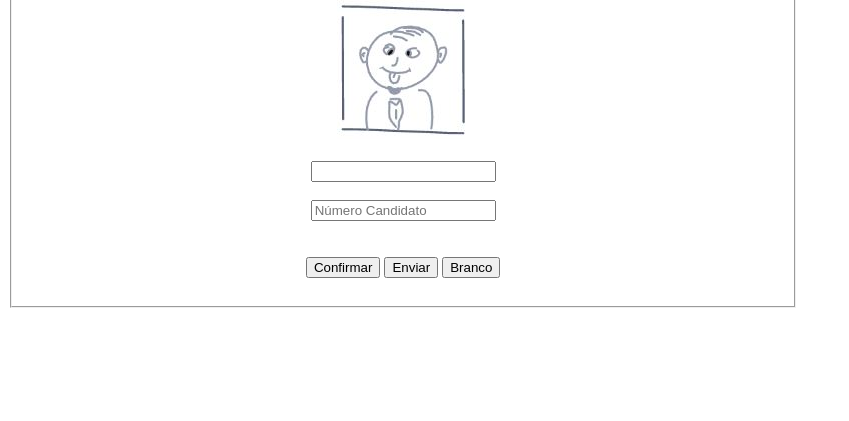
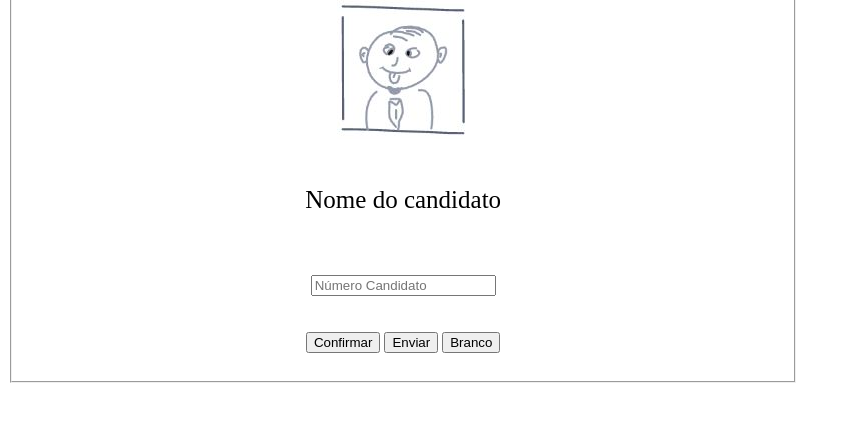
Before and after one commit to MarioPortfolio/ProjetosForm, a plain HTML site: page urnaEletronica/urnaEletronica.html in a window 1280 px wide. Shown: the part 95-516 px from the top of the page, without its empty margins (0-849 px from the left). Drawn offline with Linux system fonts and the light colour scheme.

Commit message:
Urna finalizada

```diff
--- a/urnaEletronica/urnaEletronica.html
+++ b/urnaEletronica/urnaEletronica.html
@@ -12,6 +12,10 @@
             width: 60%;
         }
 
+        .nomeCandidato {
+            font-size: 25px;
+        }
+
     </style>
 </head>
 <body>
@@ -24,7 +28,8 @@
             <img src="../Assets/Imagens/candidato1.JPG" alt="">
 
             <br><br>
-            <input type="text" id="idImagemCandidato">
+
+            <p class="nomeCandidato">Nome do candidato</p>
 
             <br><br>
             <input type="text" id="IdCandidato" name="nmCandidato" value="" placeholder="Número Candidato" title="Insira o número do seu candidato">
```
